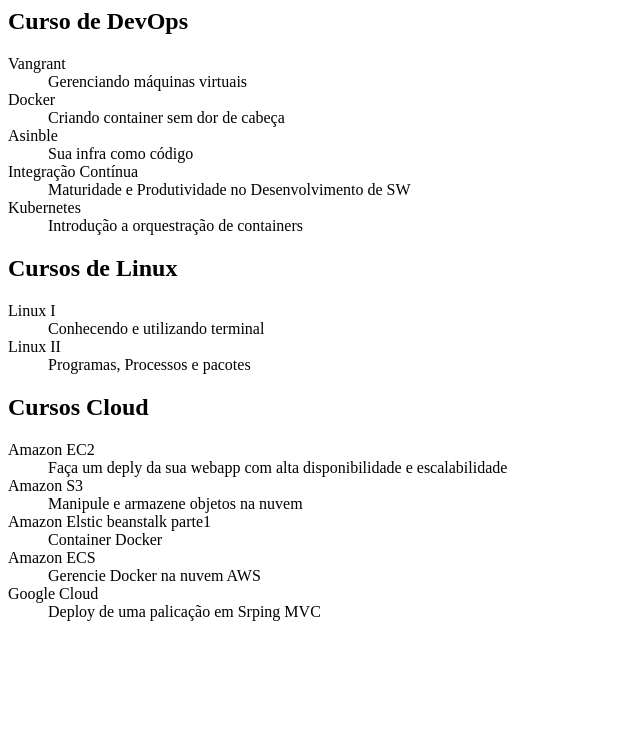
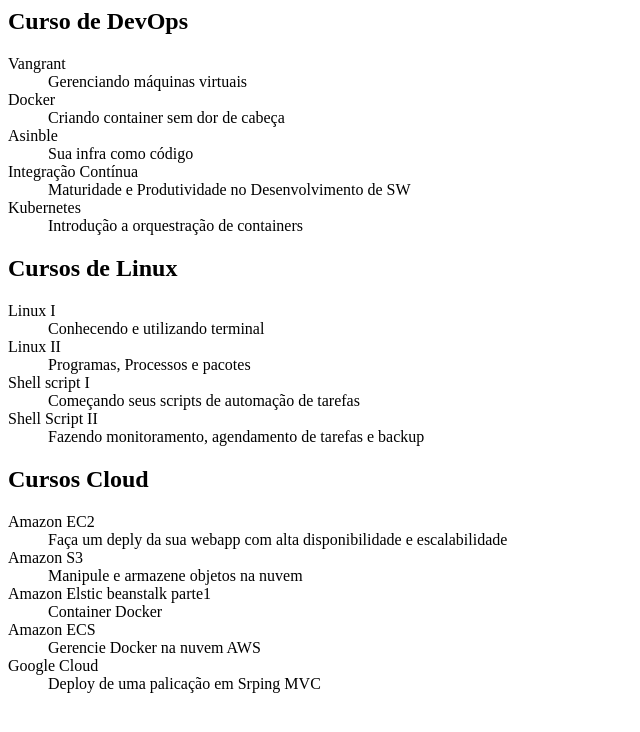
Before and after one commit to werbertwilson/alura-git, a plain HTML site: page index.html in a window 1280 px wide. Shown: the whole page, without its empty margins (0-640 px from the left). Drawn offline with Linux system fonts and the light colour scheme.

Commit message:
Corrigindo bug: cursos de shell faltantes

```diff
--- a/index.html
+++ b/index.html
@@ -35,6 +35,12 @@
 
         <dt>Linux II</dt>
         <dd>Programas, Processos e pacotes</dd>
+
+        <dt>Shell script I</dt>
+        <dd>Começando seus scripts de automação de tarefas</dd>
+
+        <dt>Shell Script II</dt>
+        <dd>Fazendo monitoramento, agendamento de tarefas e backup</dd>
     </dl>
 
     <h2>Cursos Cloud</h2>
```
